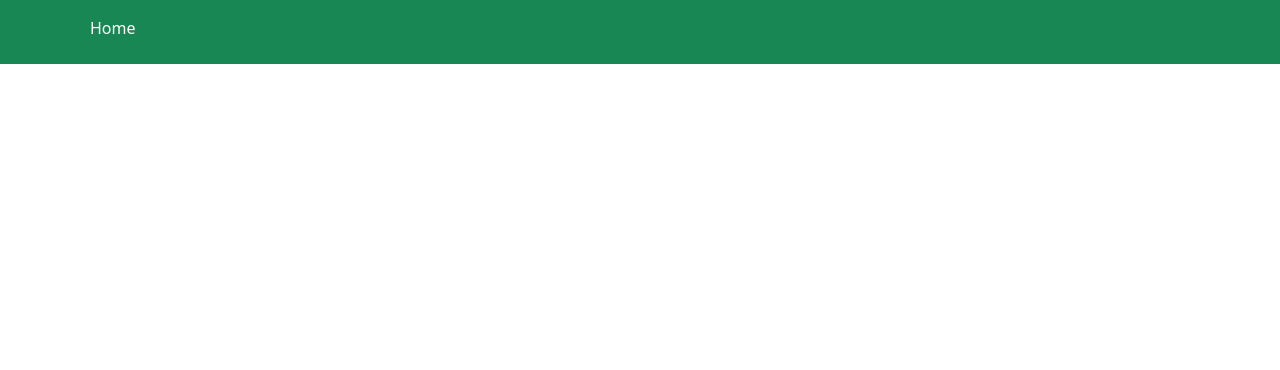
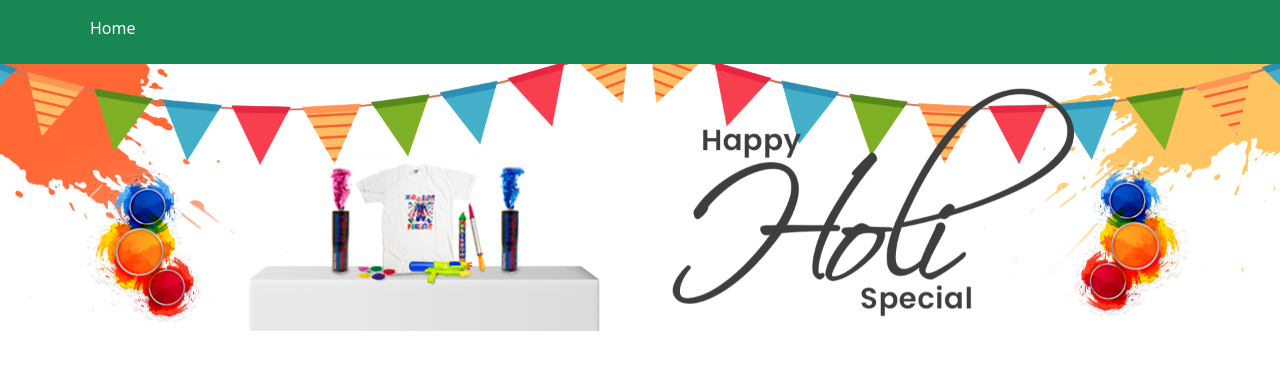
Before and after one commit to GrishmaChapagain/Hamro, a Django app: page / in a window 1280 px wide. Shown: the top 370 px of the page. Run offline with Django 3.2, Linux system fonts and the light colour scheme.

Commit message:
carousel updated

```diff
--- a/ecommerce/products/templates/pr/base.html
+++ b/ecommerce/products/templates/pr/base.html
@@ -5,8 +5,15 @@
 
     <meta charset="utf-8">
     <meta name="viewport" content="width=device-width, initial-scale=1">
+
+
+    <!-- Bootstrap CSS -->
     <link href="https://cdn.jsdelivr.net/npm/bootstrap@5.0.0-beta1/dist/css/bootstrap.min.css" rel="stylesheet"
           integrity="sha384-giJF6kkoqNQ00vy+HMDP7azOuL0xtbfIcaT9wjKHr8RbDVddVHyTfAAsrekwKmP1" crossorigin="anonymous">
+    </link>
+
+
+
 
     <title>Hamro Pasal | {% block title %} {% endblock title %} </title>
 </head>
@@ -21,15 +28,19 @@
             </ul>
         </div>
     </div>
+</div>
+</nav>
+
+
+{% block banner_slider %} {% endblock banner_slider %}
 
 {% block main-content %} {% endblock main-content %}
 
 
-<script src="https://code.jquery.com/jquery-3.5.1.min.js"integrity="sha256-9/aliU8dGd2tb6OSsuzixeV4y/faTqgFtohetphbbj0=" crossorigin="anonymous"></script>
-
-<script src="https://cdn.jsdelivr.net/npm/bootstrap@5.0.0-beta1/dist/js/bootstrap.bundle.min.js"
-        integrity="sha384-ygbV9kiqUc6oa4msXn9868pTtWMgiQaeYH7/t7LECLbyPA2x65Kgf80OJFdroafW"
-        crossorigin="anonymous"></script>
+<!-- Jquery -->
+<script src="https://code.jquery.com/jquery-3.5.1.min.js" integrity="sha256-9/aliU8dGd2tb6OSsuzixeV4y/faTqgFtohetphbbj0=" crossorigin="anonymous"></script>
+<!-- Bootstrap Bundle with Popper -->
+<script src="https://cdn.jsdelivr.net/npm/bootstrap@5.0.0-beta1/dist/js/bootstrap.bundle.min.js"integrity="sha384-ygbV9kiqUc6oa4msXn9868pTtWMgiQaeYH7/t7LECLbyPA2x65Kgf80OJFdroafW"crossorigin="anonymous"></script>
 
 
 </body>
--- a/ecommerce/products/templates/pr/home.html
+++ b/ecommerce/products/templates/pr/home.html
@@ -6,6 +6,41 @@
 
 
 
+{% block banner_slider %}
+
+
+<div id="carouselExampleControls" class="carousel slide" data-bs-ride="carousel">
+
+  <div class="carousel-inner">
+    <div class="carousel-item active">
+      <img src="{% static 'all/images/banner/holi.png' %}" class="d-block w-100" alt="...">
+
+    </div>
+    <div class="carousel-item">
+      <img src="{% static 'all/images/banner/achar.jpg' %}" class="d-block w-100" alt="...">
+
+    </div>
+    <div class="carousel-item">
+      <img src="{% static 'all/images/banner/rak.jpg' %}" class="d-block w-100" alt="...">
+
+    </div>
+  </div>
+  <a class="carousel-control-prev" href="#carouselExampleControls" role="button" data-bs-slide="prev">
+    <span class="carousel-control-prev-icon" aria-hidden="true"></span>
+    <span class="visually-hidden">Previous</span>
+  </a>
+  <a class="carousel-control-next" href="#carouselExampleControls" role="button" data-bs-slide="next">
+    <span class="carousel-control-next-icon" aria-hidden="true"></span>
+    <span class="visually-hidden">Next</span>
+  </a>
+
+</div>
+
+
+{% endblock banner_slider %}
+
+
 {% block main-content %}
 
+
 {% endblock main-content %}
```
Also changed, not shown: ecommerce/products/static/all/images/banner/achar.jpg (added), ecommerce/products/static/all/images/banner/holi.png (added), ecommerce/products/static/all/images/banner/rak.jpg (added), ecommerce/products/static/all/images/emptycart.png (added).
